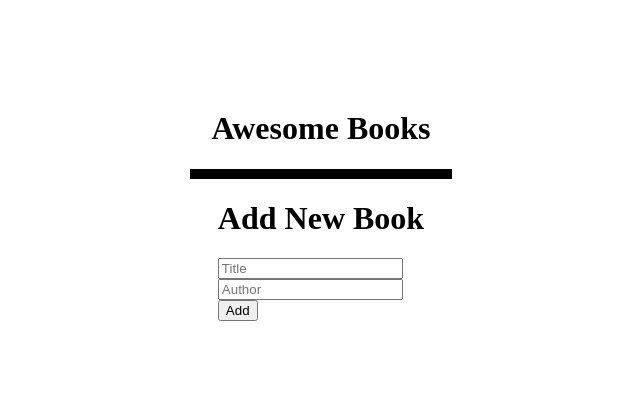
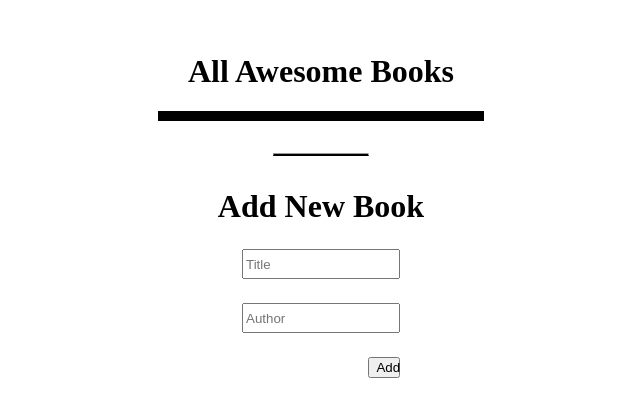
Before and after one commit to DiegoMero/Awesome-Books, a website: page index.html in a window 1280 px wide. Shown: the part 203-620 px from the top of the page, without its empty margins (319-959 px from the left). Drawn offline with Linux system fonts and the light colour scheme.

Commit message:
Add css general styles for the layout

```diff
--- a/index.html
+++ b/index.html
@@ -1,5 +1,6 @@
 <!DOCTYPE html>
 <html lang="en">
+
 <head>
   <meta charset="UTF-8" />
   <meta http-equiv="X-UA-Compatible" content="IE=edge" />
@@ -7,18 +8,20 @@
   <link rel="stylesheet" href="style.css">
   <title>Document</title>
 </head>
+
 <body>
-    <h1>Awesome Books</h1>
+  <h1>All Awesome Books</h1>
   <div id="list"></div>
   <form>
+    <hr/>
     <h1>Add New Book</h1>
-      <div>
-        <input type="text" placeholder="Title" id="title"/>
-      <div>
-        <input type="text" class="form-control" id="author" placeholder="Author"/>
+    <div class="inputs">
+    <input type="text" placeholder="Title" id="title" />
+    <input type="text" class="form-control" id="author" placeholder="Author" />
+    <button type="submit" id="button">Add</button>
   </div>
-      <button type="submit" id="button">Add</button>
   </form>
   <script src="./script.js"></script>
 </body>
+
 </html>
--- a/script.js
+++ b/script.js
@@ -2,8 +2,6 @@ const title = document.getElementById("title");
 const author = document.getElementById("author");
 const button = document.getElementById("button");
 const list = document.getElementById('list');
-
-list.style.width = '20%';
 
 class Book {
   constructor(title, author) {
--- a/style.css
+++ b/style.css
@@ -6,6 +6,41 @@ body {
   height: 100vh;
 }
 
-#list{
-border: 5px solid black;
+#list {
+  border: 5px solid #000000;
+  width: 25%;
 }
+
+form {
+  padding-top: 1.5rem ;
+  width: 25%;
+  display: flex;
+  flex-direction: column;
+  align-items: center;
+  gap: 1.5rem;
+}
+
+form hr {
+  border-bottom: 2px solid #000000;
+  width: 30%;
+}
+
+form h1 {
+  margin: 0;
+}
+
+.inputs{
+  width: 50%;
+  display: flex;
+  flex-direction: column;
+  gap: 1.5rem;
+}
+
+form input {
+  height: 1.5rem;
+}
+
+form button{
+  align-self: flex-end;
+  width: 20%;
+}
```
Lines whose indentation alone changed are shown as unchanged.
